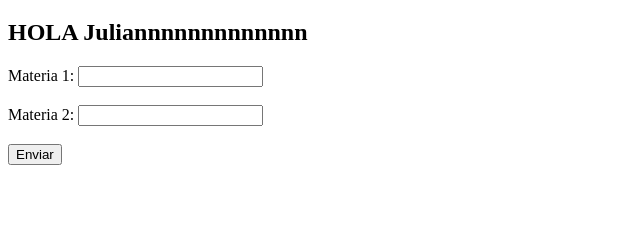
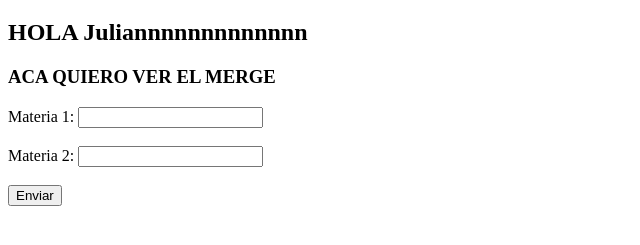
Before and after one commit to Julivic7/Javascript, a plain HTML site: page pagina1.html in a window 1280 px wide. Shown: the part 61-306 px from the top of the page, without its empty margins (0-640 px from the left). Drawn offline with Linux system fonts and the light colour scheme.

Commit message:
prueba m erge

```diff
--- a/pagina1.html
+++ b/pagina1.html
@@ -8,7 +8,10 @@
 
     <h1>INSERTAR FALOPA</h1>
 
+
    <h2>HOLA Juliannnnnnnnnnnnn</h2>
+
+   <h3> ACA QUIERO VER EL MERGE</h3>
     <label for="materia1">Materia 1:</label>
     <input type="number" id="idNumber1" name="idNumber1"><br><br>
 
```
